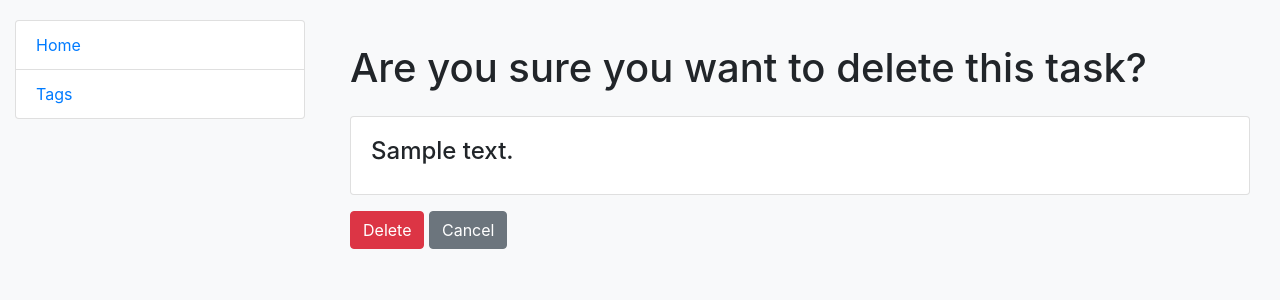
After one commit to vladyslav-tmf/todo-list, a Django app: page /tasks/1/delete/ in a window 1280 px wide. The commit adds this page. Shown: the top 300 px of the page. Run offline with Django 5.2, Linux system fonts and the light colour scheme; tables that the repository leaves empty hold one stand-in row (values such as "Sample post").

Commit message:
Add task delete functionality
- Added delete task feature by creating TaskDeleteView, adding deletion confirmation template, and updating URLs and index.html.

```diff
--- a/templates/todo/index.html
+++ b/templates/todo/index.html
@@ -37,7 +37,7 @@
             {% endfor %}
             <strong>
               <a href="{% url "todo:task-update" pk=task.id %}">Update</a>
-              <a href="#">Delete</a>
+              <a href="{% url "todo:task-delete" pk=task.id %}">Delete</a>
             </strong>
           </p>
         </div>
--- /dev/null
+++ b/templates/todo/task_confirm_delete.html
@@ -0,0 +1,22 @@
+{% extends "base.html" %}
+
+{% block Title %}
+  Delete Task
+{% endblock Title %}
+
+{% block Content %}
+  <div class="container">
+    <h1 class="my-4">Are you sure you want to delete this task?</h1>
+    <div class="card">
+      <div class="card-body">
+        <h4>{{ task.content }}</h4>
+      </div>
+    </div>
+
+    <form method="post">
+      {% csrf_token %}
+      <button type="submit" class="btn btn-danger mt-3">Delete</button>
+      <a href="{% url "todo:index" %}" class="btn btn-secondary mt-3">Cancel</a>
+    </form>
+  </div>
+{% endblock Content %}
--- a/todo/urls.py
+++ b/todo/urls.py
@@ -11,5 +11,10 @@ urlpatterns = [
         "tasks/<int:pk>/update/",
         views.TaskUpdateView.as_view(),
         name="task-update"
+    ),
+    path(
+        "tasks/<int:pk>/delete/",
+        views.TaskDeleteView.as_view(),
+        name="task-delete"
     )
 ]
--- a/todo/views.py
+++ b/todo/views.py
@@ -21,3 +21,8 @@ class TaskUpdateView(generic.UpdateView):
     model = Task
     form_class = TaskForm
     success_url = reverse_lazy("todo:index")
+
+
+class TaskDeleteView(generic.DeleteView):
+    model = Task
+    success_url = reverse_lazy("todo:index")
```
